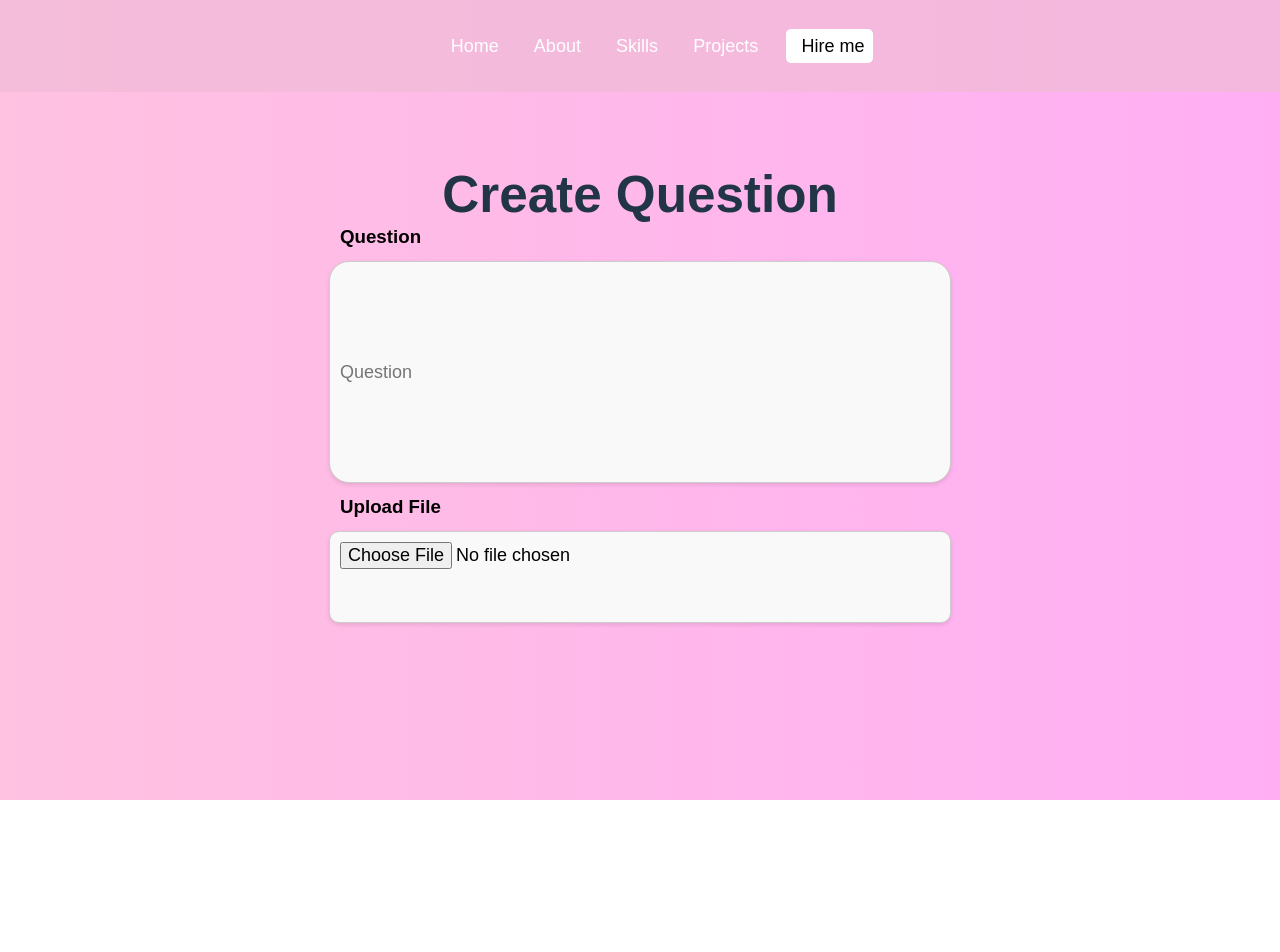
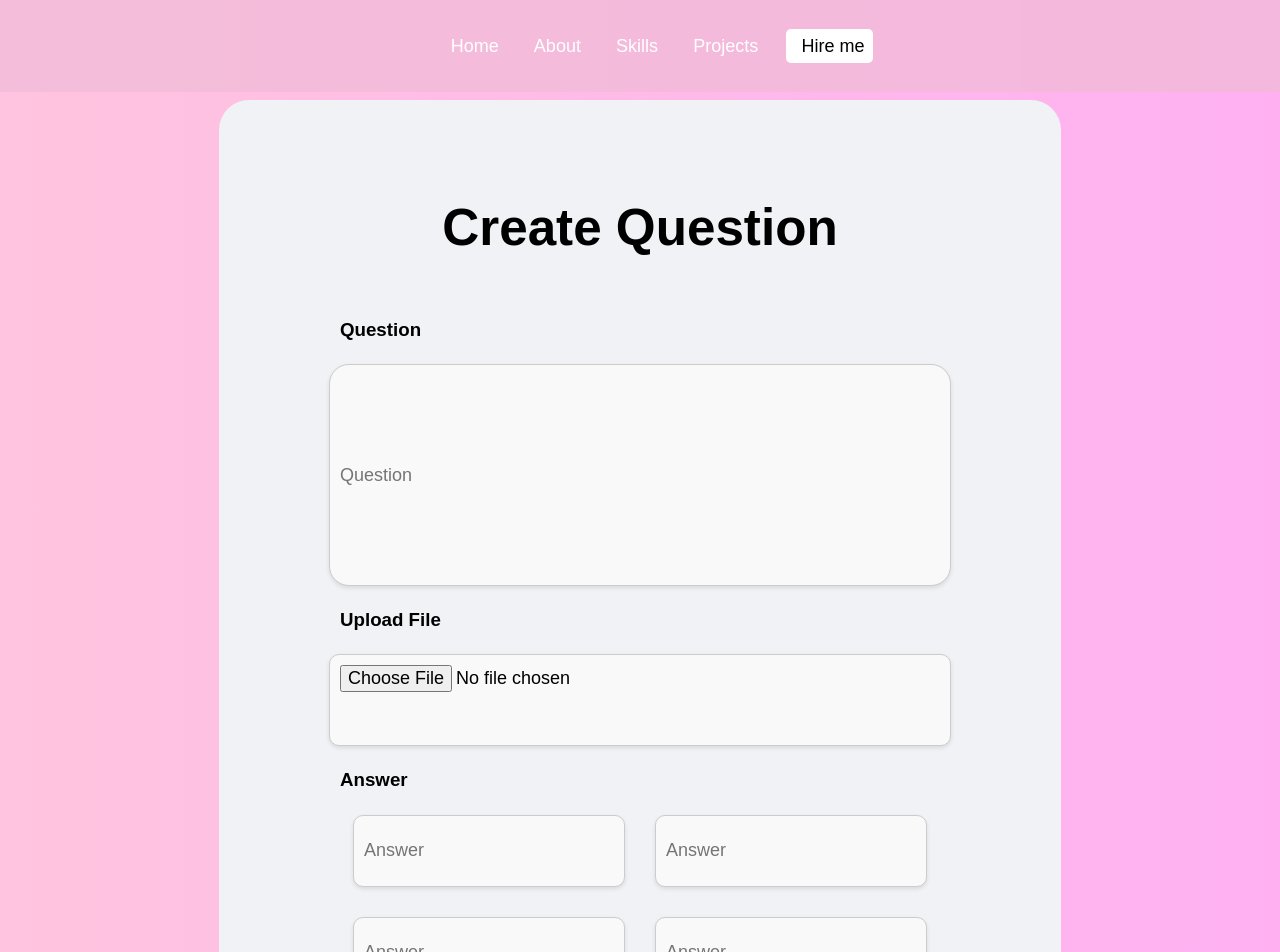
Before and after one commit to hiphucneh/FHoot_SWP391_FE, a React (Vite) app: page /createQ in a window 1280 px wide. Shown: the top 952 px of the page. Before the commit the page ends 800 px from the top, so only its background shows below. Built offline with nearby package versions, Linux system fonts and the light colour scheme.

Commit message:
Update CreateQuestionScreen.jsx: Add input styles and layout for question creation

```diff
--- a/src/screens/CreateQuestionScreen.jsx
+++ b/src/screens/CreateQuestionScreen.jsx
@@ -2,7 +2,6 @@ import React, { useState } from "react";
 import { Input, Checkbox, Button } from "antd";
 
 const CreateQuestion = () => {
-
     const textInput = {
         textAlign: "left",
         fontSize: "18px",
@@ -15,25 +14,39 @@ const CreateQuestion = () => {
         boxShadow: "0 2px 4px rgba(0, 0, 0, 0.1)",
         color: "black",
     };
+    const answers = {
+        ...textInput,
+        height: "50px",
+        width: "calc(45% - 20px)"
+    }
     const header = {
-        textAlign: "left", color: "black", width: "600px"
+        textAlign: "left", color: "black", width: "600px", margin: "10px",
+
 
     }
     return (
 
-        < div style={{ padding: "100px" }}>
-            <form style={{ display: "flex", flexDirection: "column", alignItems: "center", padding: "10px" }}>
-                <h1>Create Question</h1>
-                <h3 style={{ ...header }}>Question </h3>
+        < div style={{ margin: "100px", padding: "50px", borderRadius: "30px", backgroundColor: "#f0f2f5" }}>
+            <form style={{ display: "flex", flexDirection: "column", alignItems: "center", padding: "50px" }}>
+                <h1 style={{ color: "black", marginBottom: "50px" }}>Create Question</h1>
+                <h3 style={header}>Question </h3>
                 <input type="text" placeholder="Question" required style={{ ...textInput, height: "200px", borderRadius: "20px" }} />
-                <h3 style={{ ...header }}>Upload File </h3>
+                <h3 style={header}>Upload File </h3>
                 <input
                     type="file"
                     style={{ ...textInput, height: "70px" }}
                 />
+                <h3 style={header}>Answer </h3>
+                <div style={{ display: "flex", flexWrap: "wrap", gap: "10px", justifyContent: "center", width: "600px" }}>
+                    <input type="text" placeholder="Answer" required style={{ ...answers }} />
+                    <input type="text" placeholder="Answer" required style={{ ...answers }} />
+                    <input type="text" placeholder="Answer" required style={{ ...answers }} />
+                    <input type="text" placeholder="Answer" required style={{ ...answers }} />
+                </div >
             </form>        </div >
 
     );
     ;
 }
+
 export default CreateQuestion;
```
